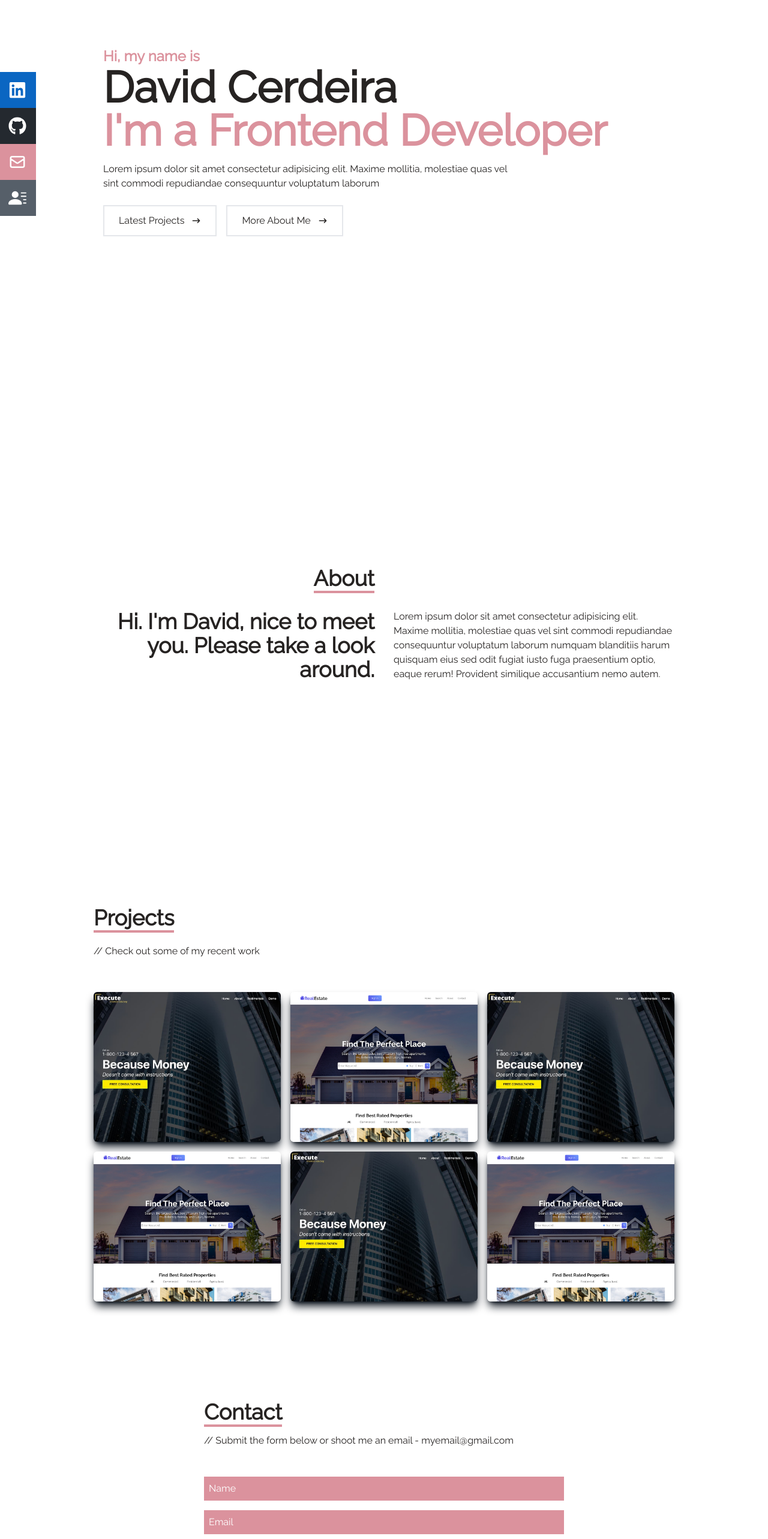
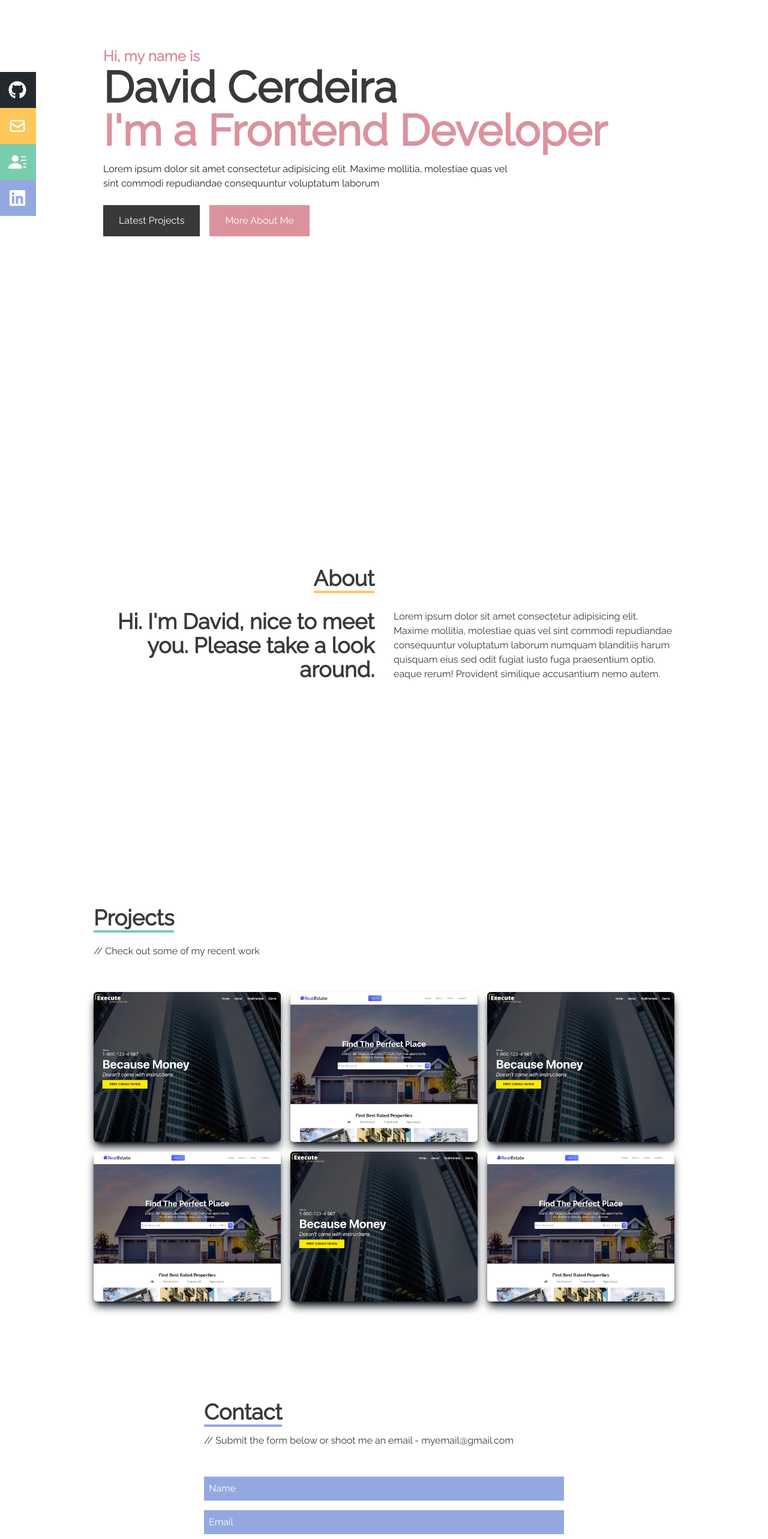
Before and after one commit to davidcerdeira/portfolio2022, a React (Create React App) app: page / in a window 1280 px wide. Shown: the part 160-2726 px from the top of the page at 60% size. Built offline with nearby package versions, Linux system fonts and the light colour scheme; the HTML template or start-up script is replaced by a standard one.

Commit message:
In this commit played around a litle bit more with the styling. Added the function to download my resume in pdf format. Got the contact form working with the correct validations.

```diff
--- a/src/components/About.jsx
+++ b/src/components/About.jsx
@@ -6,7 +6,7 @@ const About = () => {
         <div className='flex flex-col justify-center items-center w-full h-full'>
             <div className='max-w-[1000px] w-full grid grid-cols-2 gap-8'>
                 <div className='sm:text-right pb-8 pl-4'>
-                    <p className='text-4xl font-bold inline border-b-4 border-highlight'>About</p>
+                    <p className='text-4xl font-bold inline border-b-4 border-email'>About</p>
                 </div>
                 <div>
                 </div>
--- a/src/components/Contact.jsx
+++ b/src/components/Contact.jsx
@@ -1,17 +1,68 @@
-import React from 'react'
+import React, { useState, useRef } from 'react'
 
 const Contact = () => {
+  const [nameInput, setNameInput] = useState('');
+  const [emailInput, setEmailInput] = useState('');
+  const [messageInput, setMessageInput] = useState('');
+  const [nameError, setNameError] = useState(false);
+  const [emailError, setEmailError] = useState(false);
+  const [messageError, setMessageError] = useState(false);
+  const nameRef = useRef(null);
+  const emailRef = useRef(null);
+  const messageRef = useRef(null);
+
+  const handleChangeNameInput = event => {
+    setNameInput(event.target.value);
+  }
+
+  const handleChangeEmailInput = event => {
+    setEmailInput(event.target.value);
+  }
+
+  const handleChangeMessageInput = event => {
+    setMessageInput(event.target.value);
+  }
+
+  const handleSubmit = event => {
+    if(nameInput.trim().length !== 0 && emailInput.trim().length !== 0 && messageInput.trim().length !== 0){
+      setNameError(false)
+      setEmailError(false)
+      setMessageError(false)
+      nameRef.current.value = '';
+      emailRef.current.value = '';
+      messageRef.current.value = '';
+      return true;
+    }
+
+    if (nameInput.trim().length == 0) {
+      setNameError(true);
+    }
+
+    if (emailInput.trim().length == 0) {
+      setEmailError(true);
+    }
+
+    if (messageInput.trim().length == 0) {
+      setMessageError(true);
+    }
+
+    event.preventDefault();
+  };
+
   return (
     <div name='contact' className='w-full h-screen bg-background flex justify-center items-center p-4'>
-      <form method='POST' action="https://getform.io/f/0523a94a-e164-4e1b-93b6-cca6ea56c74e" className='flex flex-col max-w-[600px] w-full'>
+      <form onSubmit={handleSubmit} method='POST' action="https://getform.io/f/0523a94a-e164-4e1b-93b6-cca6ea56c74e"  className='flex flex-col max-w-[600px] w-full'>
         <div className='pb-8'>
-            <p className='text-4xl font-bold inline border-b-4 border-highlight text-basic'>Contact</p>
+            <p className='text-4xl font-bold inline border-b-4 border-blue text-basic'>Contact</p>
             <p className='text-basic  py-4'>// Submit the form below or shoot me an email - myemail@gmail.com</p>
         </div>
-        <input className='bg-backgroundContact p-2 placeholder-white' type="text" placeholder='Name' name='name' />
-        <input className='my-4 p-2 bg-backgroundContact placeholder-white' type="email" placeholder='Email' name='email' />
-        <textarea className='bg-backgroundContact p-2 placeholder-white' name='message' rows='10' placeholder='Message'></textarea>
-        <button className='text-basic border-basic  border-2 hover:bg-highlight hover:border-highlight hover:text-white px-4 py-3 my-8 mx-auto flex items-center'>Let's Collaborate</button>
+        <input className='bg-blue p-2 placeholder-white' type="text" placeholder='Name' name='name' onChange={handleChangeNameInput} ref={nameRef}/>
+        {nameError && nameInput.length<= 0 ? <label className='text-red-600'>Name field can't be empty.</label> : ''}
+        <input className='mt-4 p-2 bg-blue placeholder-white' type="email" placeholder='Email' name='email' onChange={handleChangeEmailInput} ref={emailRef}/>
+        {emailError && emailInput.length<= 0 ? <label className='text-red-600'>Email field can't be empty.</label> : '' }
+        <textarea className='mt-4 bg-blue p-2 placeholder-white' name='message' rows='10' placeholder='Message' onChange={handleChangeMessageInput} ref={messageRef}></textarea>
+        {messageError && messageInput.length<= 0 ? <label className='text-red-600'>Message field can't be empty.</label> : '' }
+        <button className='text-blue border-blue  border-2 hover:bg-blue hover:border-blue hover:text-white px-4 py-3 my-8 mx-auto flex items-center'>Let's Collaborate</button>
       </form>
     </div>
   )
--- a/src/components/Home.jsx
+++ b/src/components/Home.jsx
@@ -14,21 +14,15 @@ const Home = () => {
         <p className='text-tertiary py-4 max-w-[700px]'>Lorem ipsum dolor sit amet consectetur adipisicing elit. Maxime mollitia,
         molestiae quas vel sint commodi repudiandae consequuntur voluptatum laborum </p>
         <div className='flex flex-row space-x-4'>
+          {/* Button: Latest Projects */}
           <Link to="projects" spy={true} smooth={true} offset={50} duration={500}>
-            <button className='text-basic group border-2 px-6 py-3 my-2 flex items-center hover:bg-highlight hover:border-highlight'>Latest Projects
-                <span className='group-hover:rotate-90 duration-300'>
-                    <HiArrowNarrowRight className='ml-3'/>
-                </span>
-            </button>
-            </Link>
+            <button className='text-white border-basic bg-basic group border-2 px-6 py-3 my-2 flex items-center hover:bg-white hover:border-basic hover:text-basic'>Latest Projects </button>
+          </Link>
 
-            <Link to="about" spy={true} smooth={true} offset={50} duration={500}>
-            <button className='text-basic group border-2 px-6 py-3 my-2 flex items-center hover:bg-highlight hover:border-highlight'>More About Me
-                <span className='group-hover:rotate-90 duration-300'>
-                    <HiArrowNarrowRight className='ml-3'/>
-                </span>
-            </button>
-            </Link>
+          {/* Button: More About Me */}
+          <Link to="about" spy={true} smooth={true} offset={50} duration={500}>
+            <button className='text-white border-highlight bg-highlight group border-2 px-6 py-3 my-2 flex items-center hover:bg-white hover:border-highlight hover:text-highlight'>More About Me</button>
+          </Link>
         </div>
 
       </div>
--- a/src/components/Navbar.jsx
+++ b/src/components/Navbar.jsx
@@ -2,11 +2,22 @@ import React, { useState } from 'react'
 import { FaBars, FaTimes, FaGithub, FaLinkedin} from 'react-icons/fa'
 import { HiOutlineMail } from 'react-icons/hi'
 import { BsFillPersonLinesFill } from 'react-icons/bs'
-import {Link} from 'react-scroll'
+import { Link } from 'react-scroll'
 
 const Navbar = () => {
     const [nav, setNav] = useState(false);
     const handleClick = () => setNav(!nav);
+    const onButtonClick = () => {
+        fetch('DavidCerdeiraResume.pdf').then(response => {
+            response.blob().then(blob => {
+                const fileURL = window.URL.createObjectURL(blob);
+                let alink = document.createElement('a');
+                alink.href = fileURL;
+                alink.download = 'DavidCerdeiraResume.pdf';
+                alink.click();
+            })
+        })
+    }
 
   return (
     <div className='fixed w-full h-[80px] flex justify-between items-center px-4 bg-background text-basic'>
@@ -47,24 +58,24 @@ const Navbar = () => {
         {/* social icons */}
         <div className='hidden lg:flex fixed flex-col top-[35%] left-0'>
             <ul>
-                <li className='w-[160px] h-[60px] flex justify-between items-center ml-[-100px] hover:ml-[-10px] duration-300 bg-linkedin'>
-                    <a className='flex justify-between items-center w-full text-white' href="/">
-                        LinkedIn <FaLinkedin size={30}/>
-                    </a>
-                </li>
                 <li className='w-[160px] h-[60px] flex justify-between items-center ml-[-100px] hover:ml-[-10px] duration-300 bg-github'>
-                    <a className='flex justify-between items-center w-full text-white' href="/">
+                    <a className='flex justify-between items-center w-full text-white' href="https://github.com/realhackerdavid" target="_blank">
                         Github <FaGithub size={30}/>
                     </a>
                 </li>
                 <li className='w-[160px] h-[60px] flex justify-between items-center ml-[-100px] hover:ml-[-10px] duration-300 bg-email'>
-                    <a className='flex justify-between items-center w-full text-white' href="/">
+                    <a className='flex justify-between items-center w-full text-white' href="mailto:davidrocerdeira@gmail.com">
                         Email <HiOutlineMail size={30}/>
                     </a>
                 </li>
                 <li className='w-[160px] h-[60px] flex justify-between items-center ml-[-100px] hover:ml-[-10px] duration-300 bg-resume'>
-                    <a className='flex justify-between items-center w-full text-white' href="/">
+                    <a className='flex justify-between items-center w-full text-white' onClick={onButtonClick}>
                         Resume <BsFillPersonLinesFill size={30}/>
+                    </a>
+                </li>
+                <li className='w-[160px] h-[60px] flex justify-between items-center ml-[-100px] hover:ml-[-10px] duration-300 bg-blue'>
+                    <a className='flex justify-between items-center w-full text-white' href="https://www.linkedin.com/in/david-cerdeira/" target="_blank">
+                        LinkedIn <FaLinkedin size={30}/>
                     </a>
                 </li>
             </ul>
--- a/src/components/Projects.jsx
+++ b/src/components/Projects.jsx
@@ -7,7 +7,7 @@ const Projects = () => {
     <div name='projects' className='w-full md:h-screen text-basic bg-background'>
       <div className='max-w-[1000px] mx-auto p-4 flex flex-col justify-center w-full h-full'>
         <div className='pb-8'>
-            <p className='text-4xl font-bold inline border-b-4 text-basic border-highlight'>Projects</p>
+            <p className='text-4xl font-bold inline border-b-4 text-basic border-resume'>Projects</p>
             <p className='py-6'>// Check out some of my recent work</p>
         </div>
 
--- a/tailwind.config.js
+++ b/tailwind.config.js
@@ -8,15 +8,16 @@ module.exports = {
       colors: {
         'background': '#ffffff',
         'backgroundContact': '#DB929D',
-        'linkedin': '#0A66C2',
+        'linkedin': '#3E517A',
         'github': '#24292F',
-        'email': '#DB929D',
-        'resume': '#565f69',
+        'email': '#FFC759',
+        'resume': '#79CDAA',
         'highlight': '#DB929D',
-        'primary': '#262322',
+        'primary': '#37393A',
         'secondary': '#A2A7A5',
         'tertiary': '#262322',
-        'basic': '#262322',
+        'basic': '#37393A',
+        'blue': '#93A8E1',
       }
     },
     fontFamily: {
```
Also changed, not shown: 1 other file (tests, documents, lock files or other folders).
